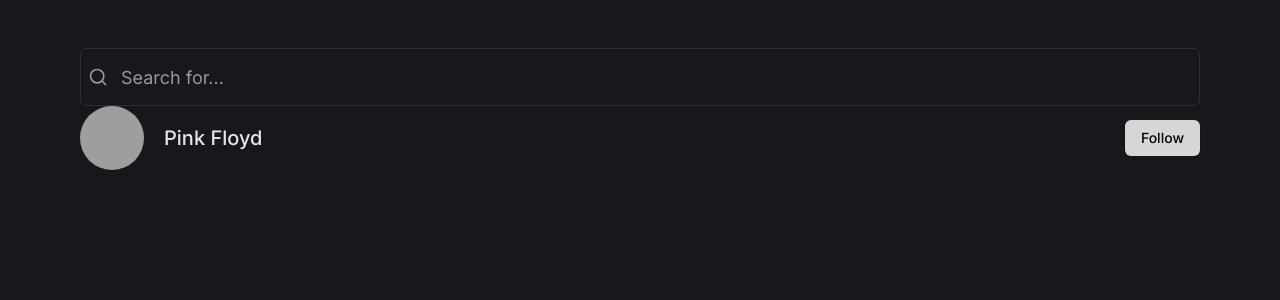
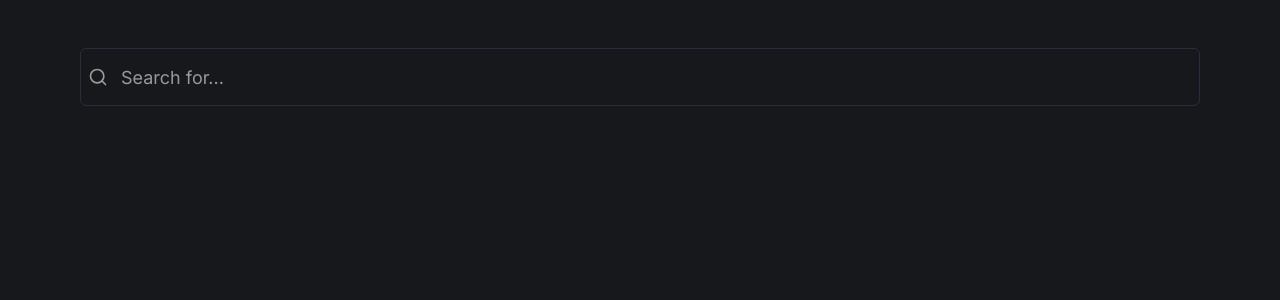
Before and after one commit to Per4atku/bananajam, a Next.js app: page /explore in a window 1280 px wide. Shown: the top 300 px of the page. Built offline with nearby package versions, Linux system fonts and the light colour scheme; grey boxes are pictures that could not be loaded.

Commit message:
🍌 add-to-library optimistic updates

```diff
--- /dev/null
+++ b/src/actions.ts
@@ -0,0 +1,15 @@
+"use server";
+
+import { revalidateTag } from "next/cache";
+
+export const AddToLibrary = async () => {
+  await fetch(`http://localhost:31299/api/artists`, {
+    method: "GET",
+    cache: "no-cache",
+    headers: {
+      "Content-type": "application/json",
+    },
+  });
+
+  revalidateTag("form-progress");
+};
--- a/src/app/explore/page.tsx
+++ b/src/app/explore/page.tsx
@@ -2,7 +2,6 @@
 import MaxWidthWrapper from "@/components/MaxWidthWrapper";
 import Search from "@/components/search/Search";
 import SearchResults from "@/components/search/SearchResults";
-import { toast } from "sonner";
 
 const Explore = ({
   searchParams,
@@ -14,11 +13,13 @@
   return (
     <MaxWidthWrapper>
       <Search placeholder="Search for..." />
-      <SearchResults query={searchParams?.query} />
-      <Artist
-        name="Pink Floyd"
-        imageURL="https://i.scdn.co/image/f0a39a8a196a87a7236bdcf8a8708f6d5d3547cc"
-      />
+      {searchParams?.query && (
+        <Artist
+          isAdded={true}
+          name="Pink Floyd"
+          imageURL="https://i.scdn.co/image/f0a39a8a196a87a7236bdcf8a8708f6d5d3547cc"
+        />
+      )}
     </MaxWidthWrapper>
   );
 };
--- a/src/components/items/Artist.tsx
+++ b/src/components/items/Artist.tsx
@@ -4,13 +4,18 @@
 import { Avatar } from "../ui/avatar";
 import { Button } from "../ui/button";
 import { toast } from "sonner";
+import { useState } from "react";
+import { BookmarkPlus, Check } from "lucide-react";
 
 interface ArtistProps {
   imageURL: string;
   name: string;
+  isAdded: boolean;
 }
 
-const Artist = ({ imageURL, name }: ArtistProps) => {
+const Artist = ({ imageURL, name, isAdded }: ArtistProps) => {
+  const [isOptimisticallyAdded, setIsOptimisticallyAdded] =
+    useState<boolean>(isAdded);
   return (
     <>
       <div className="flex cursor-pointer items-center  w-full">
@@ -18,12 +23,31 @@
           onClick={() => toast(name)}
           className="flex items-center w-full"
         >
-          <Avatar className="h-16 w-16">
+          <Avatar className="h-12 w-12">
             <AvatarImage src={imageURL} alt="Pink Floyd" />
           </Avatar>
-          <h3 className="ml-5 text-xl font-medium">{name}</h3>
+          <h3 className="ml-3 text-xl font-medium">{name}</h3>
         </button>
-        <Button onClick={() => toast("follow!")}>Follow</Button>
+        <form
+          action={(formData: FormData) => {
+            setIsOptimisticallyAdded((prev) => !prev);
+          }}
+        >
+          <Button
+            variant={isOptimisticallyAdded ? "secondary" : "default"}
+            onClick={() => toast("follow!")}
+          >
+            {isOptimisticallyAdded ? (
+              <>
+                <Check /> <p className="ml-1.5">Added to library</p>
+              </>
+            ) : (
+              <>
+                <BookmarkPlus /> <p className="ml-1.5">Add to library</p>
+              </>
+            )}
+          </Button>
+        </form>
       </div>
     </>
   );
--- a/src/components/search/Search.tsx
+++ b/src/components/search/Search.tsx
@@ -19,8 +19,6 @@
   const [isFocused, setIsFocused] = useState<boolean>();
 
   const handleSearch = useDebouncedCallback((term) => {
-    console.log(`Searching... ${term}`);
-
     const params = new URLSearchParams(searchParams);
     if (term) {
       params.set("query", term);
```
